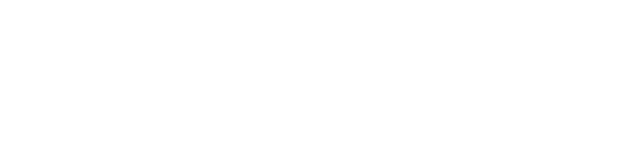
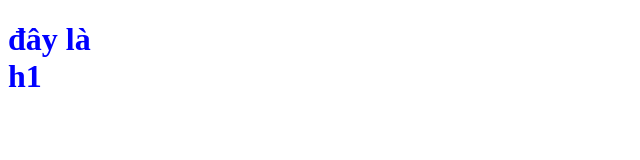
Before and after one commit to camellia-1H/tutorial, a plain HTML site: page index.html in a window 1280 px wide. Shown: the whole page, without its empty margins (0-640 px from the left). Drawn offline with Linux system fonts and the light colour scheme.

Commit message:
add h1 elm

```diff
--- a/index.html
+++ b/index.html
@@ -9,6 +9,6 @@
     <link rel="stylesheet" href="index2.css">
 </head>
 <body>
-
+    <h1>đây là h1</h1>
 </body>
 </html>
```
